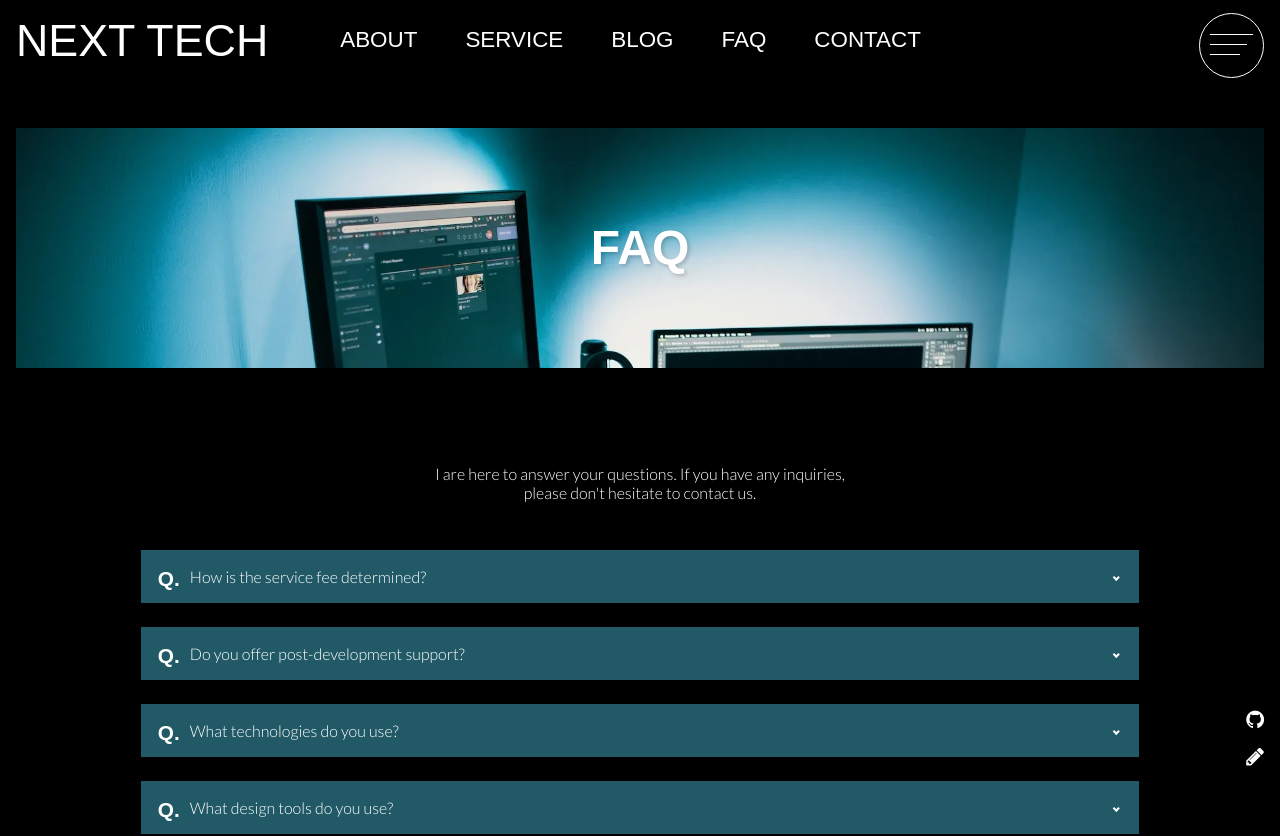
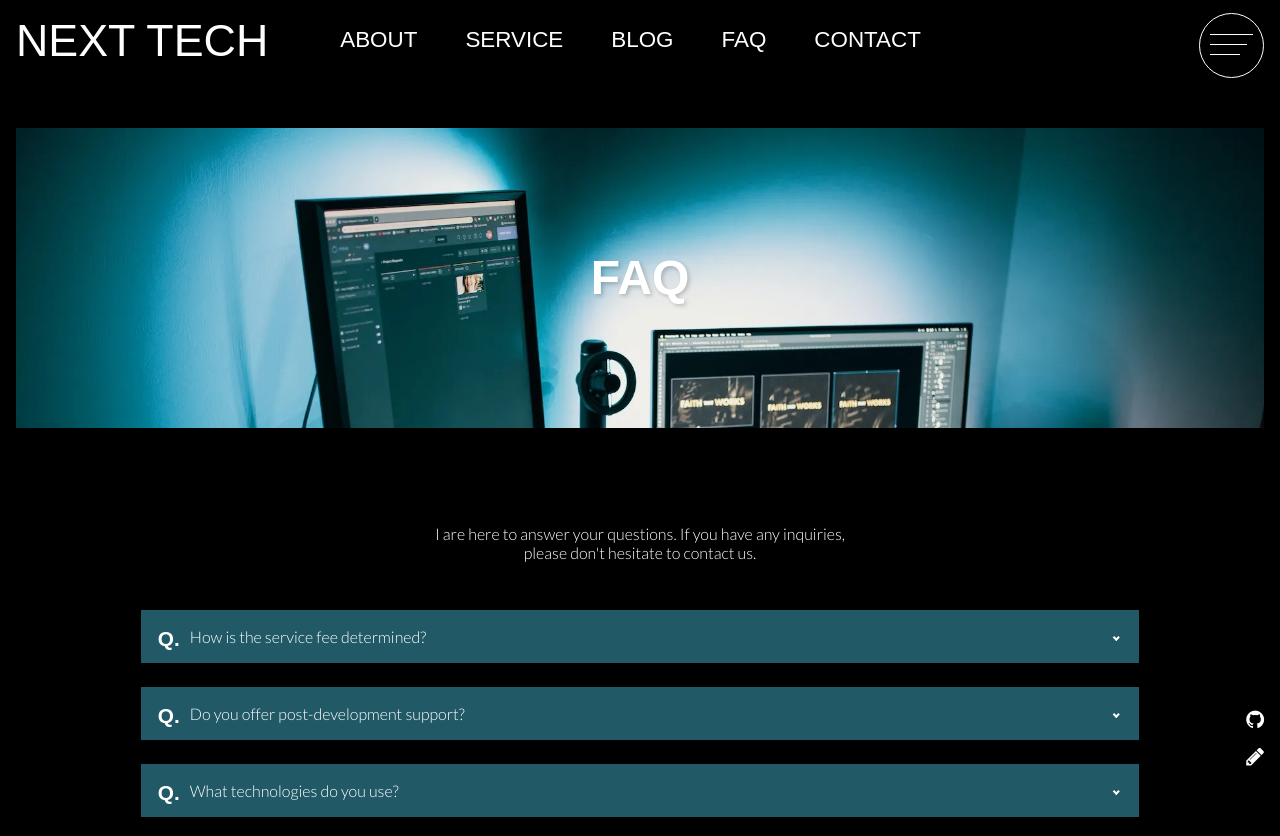
Before and after one commit to shim369/Nextjs-TypeScript-Newt-Site2, a Next.js app: page /faq in a window 1280 px wide. Shown: the top 836 px of the page. Built offline with nearby package versions, Linux system fonts and the light colour scheme; a web font is replaced by a local one.

Commit message:
update css

```diff
--- a/app/styles/style.scss
+++ b/app/styles/style.scss
@@ -546,7 +546,7 @@ section {
 	width: 100%;
 	.under-inner {
 		width: 100%;
-		height: 30vh;
+		height: 300px;
 		background-position: center;
 		background-repeat: no-repeat;
 		background: url(/2.webp);
```
